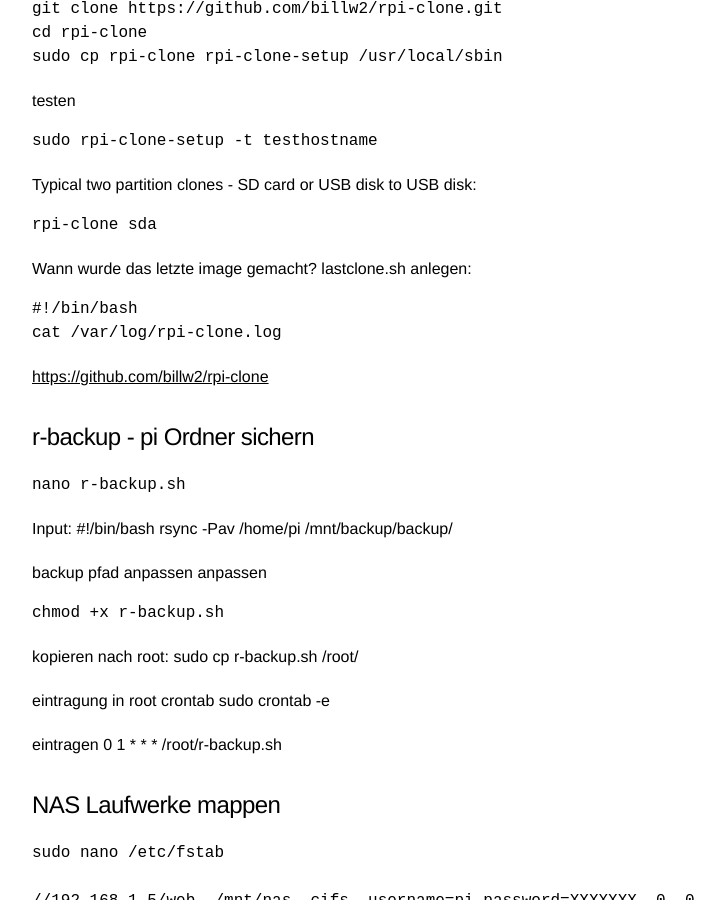
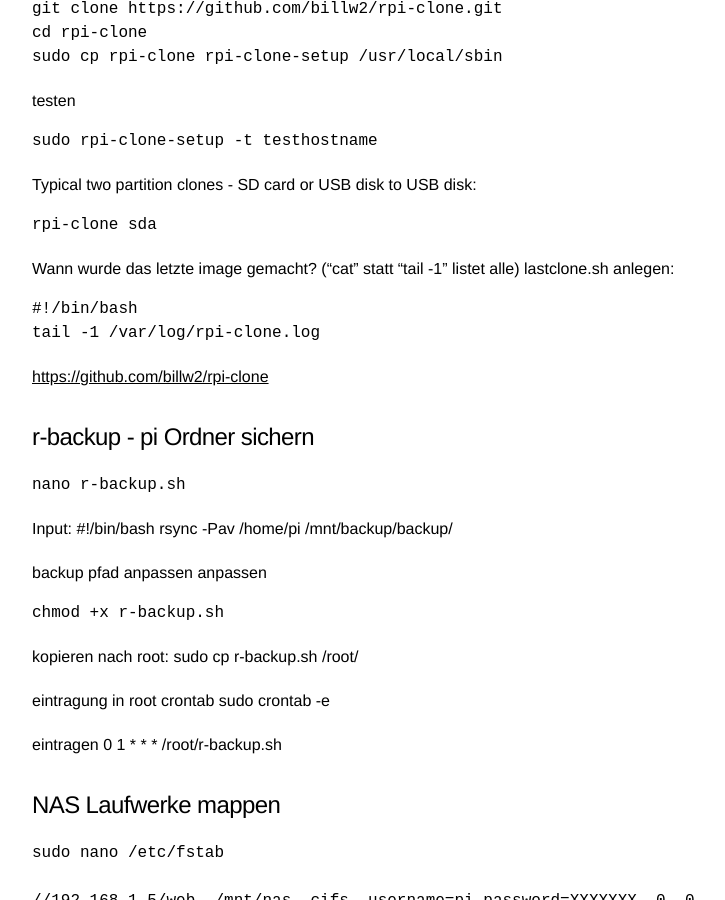
Before and after one commit to Wingertsau/ct.github.io, a Jekyll site: the page built from raspi.md, in a window 1280 px wide and 900 px high, scrolled down 3054 px. Shown: the whole window, without its empty margins (146-871 px from the left). Built offline with Jekyll 4.4.1, drawn with Linux system fonts in a browser that asks for light colours; our own code applies the rules of GitHub Pages for plain Markdown files.

Commit message:
Update raspi.md

```diff
--- a/raspi.md
+++ b/raspi.md
@@ -155,11 +155,11 @@ Typical two partition clones - SD card or USB disk to USB disk:
 
 
 
-Wann wurde das letzte image gemacht?
+Wann wurde das letzte image gemacht? ("cat" statt "tail -1" listet alle)
     lastclone.sh anlegen:
 
     #!/bin/bash
-    cat /var/log/rpi-clone.log
+    tail -1 /var/log/rpi-clone.log
 
 
 <https://github.com/billw2/rpi-clone>
```
